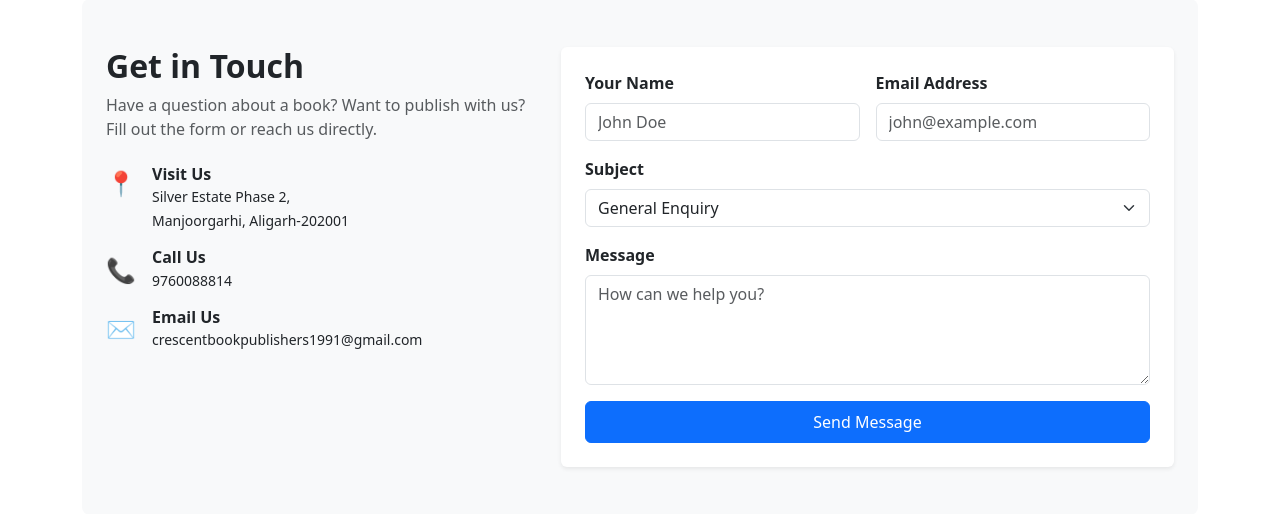
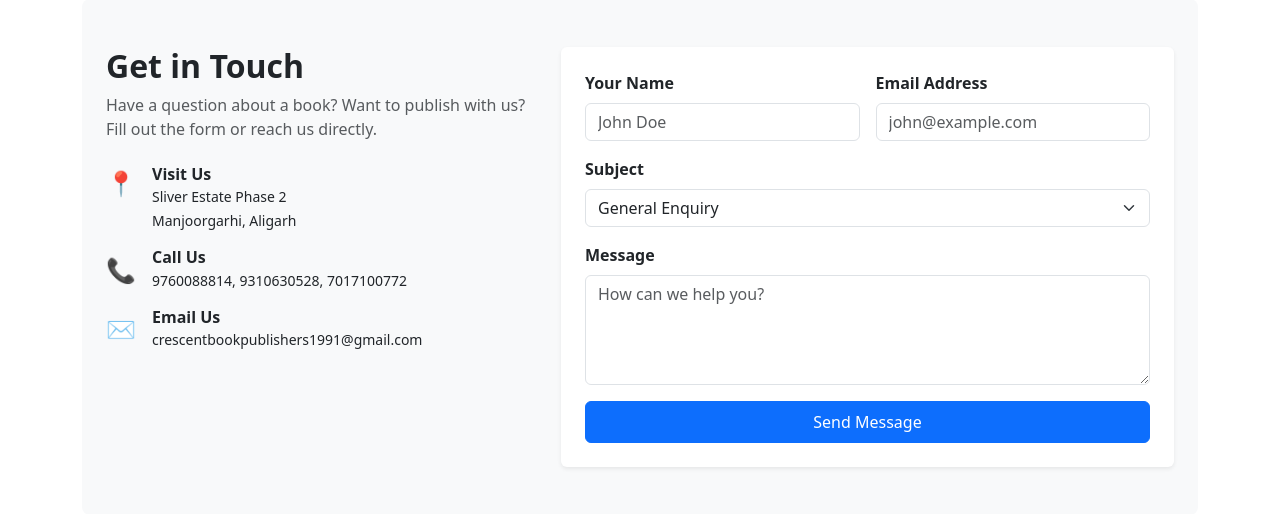
Before and after one commit to 012arish/crescent-books, a Flask app: page / in a window 1280 px wide. Shown: the part 1649-2163 px from the top of the page. Run offline with Flask 3, Linux system fonts and the light colour scheme; data comes from the database, SQL or seed files in the repository.

Commit message:
Update index.html

```diff
--- a/templates/index.html
+++ b/templates/index.html
@@ -153,14 +153,14 @@
                         <div class="fs-4 text-primary me-3">📍</div>
                         <div>
                             <h6 class="fw-bold mb-0">Visit Us</h6>
-                            <small>Silver Estate Phase 2,<br>Manjoorgarhi, Aligarh-202001</small>
+                            <small>Sliver Estate Phase 2 <br> Manjoorgarhi, Aligarh</small>
                         </div>
                     </div>
                     <div class="d-flex align-items-center mb-3">
                         <div class="fs-4 text-primary me-3">📞</div>
                         <div>
                             <h6 class="fw-bold mb-0">Call Us</h6>
-                            <small>9760088814</small>
+                            <small>9760088814, 9310630528, 7017100772</small>
                         </div>
                     </div>
                     <div class="d-flex align-items-center">
```
